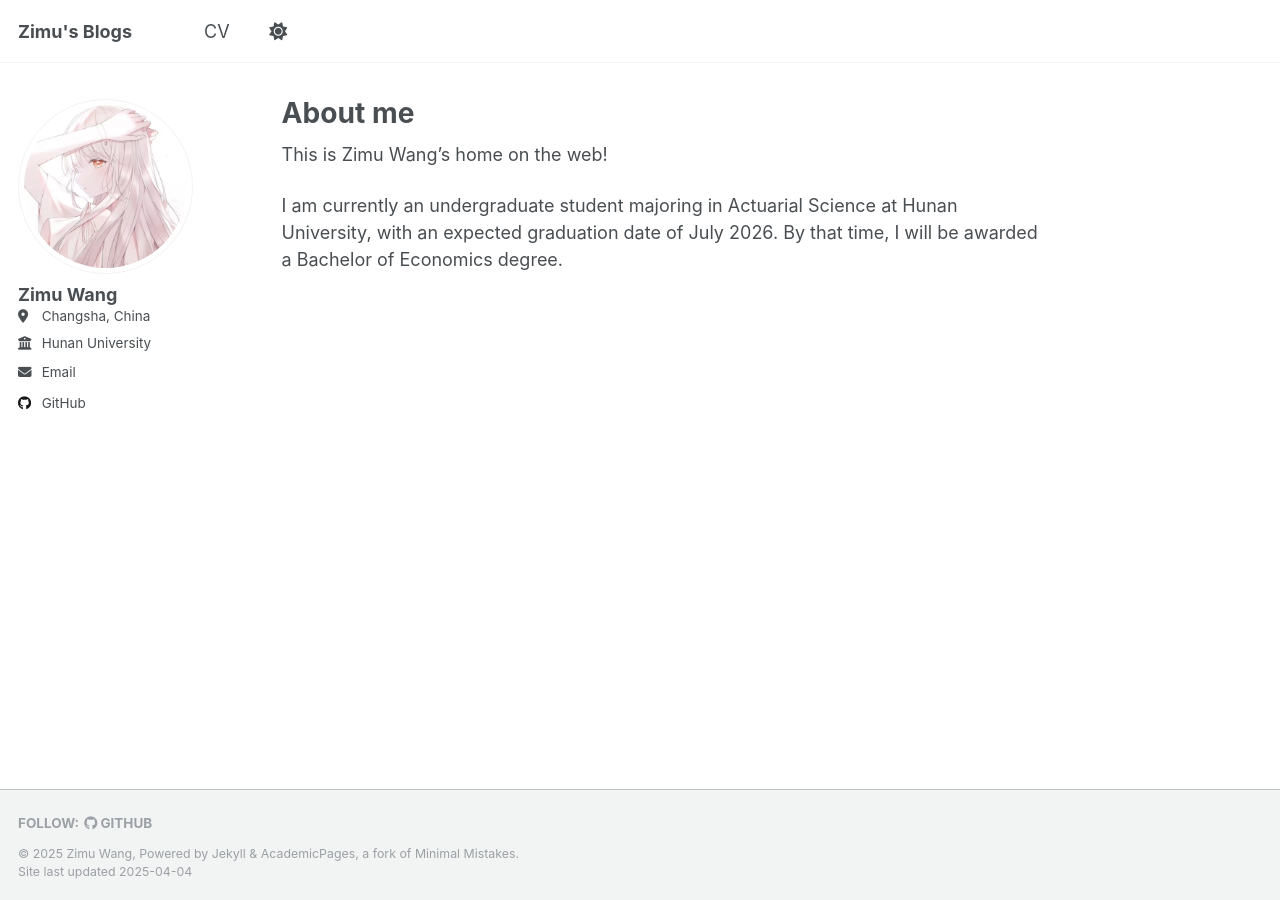
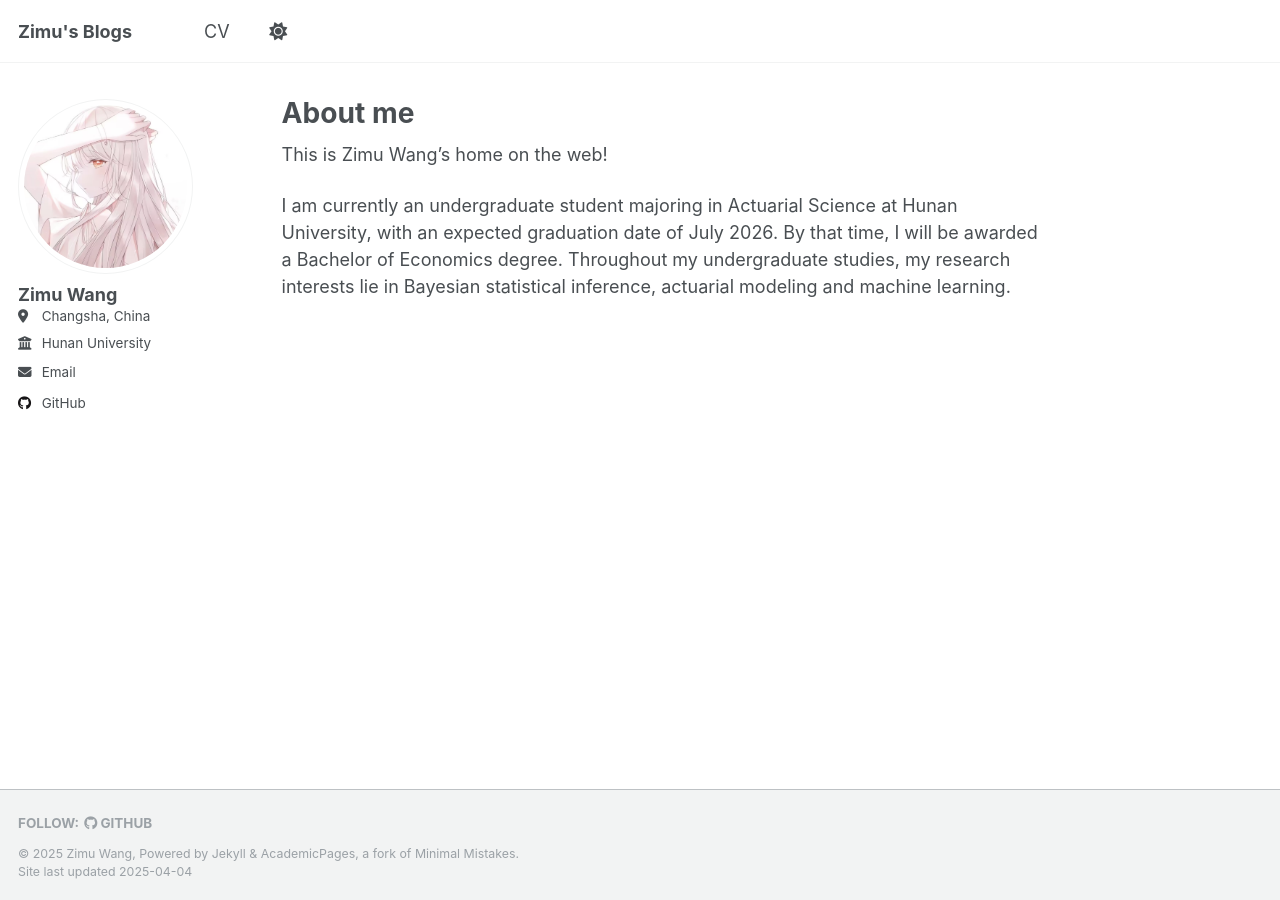
Before and after one commit to Zwitmo/Zwitmo.github.io, a Jekyll site: the page built from _pages/about.md, in a window 1280 px wide. Built offline with Jekyll 4.4.1, drawn with Linux system fonts in a browser that asks for light colours.

Commit message:
Update about.md

```diff
--- a/_pages/about.md
+++ b/_pages/about.md
@@ -9,4 +9,4 @@ redirect_from:
 
 This is Zimu Wang's home on the web!
 
-I am currently an undergraduate student majoring in Actuarial Science at Hunan University, with an expected graduation date of July 2026. By that time, I will be awarded a Bachelor of Economics degree.
+I am currently an undergraduate student majoring in Actuarial Science at Hunan University, with an expected graduation date of July 2026. By that time, I will be awarded a Bachelor of Economics degree. Throughout my undergraduate studies, my research interests lie in Bayesian statistical inference, actuarial modeling and machine learning.
```
